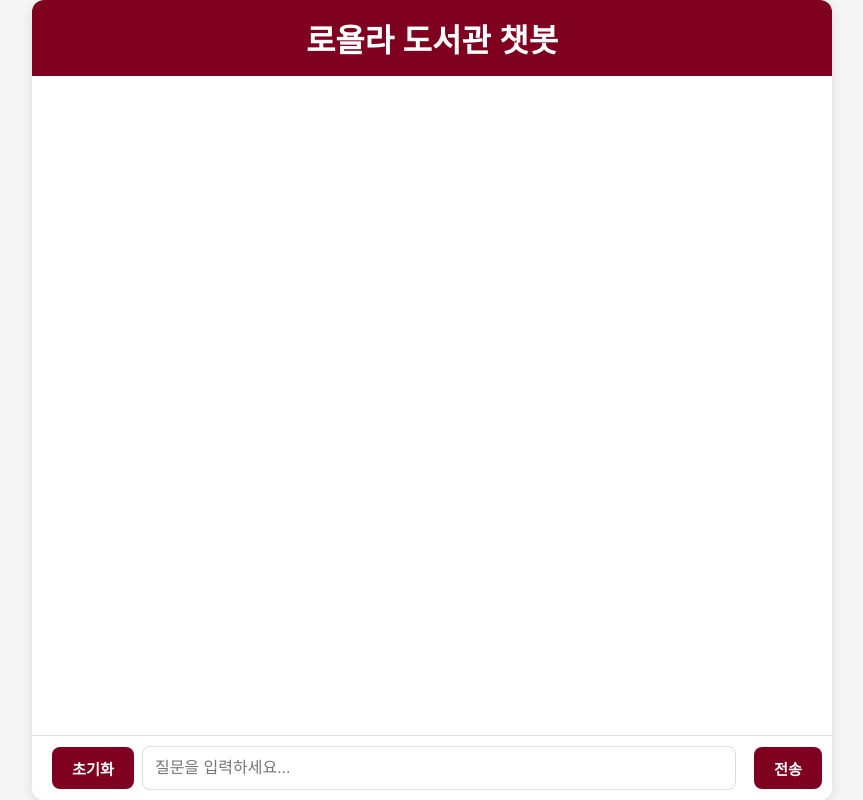
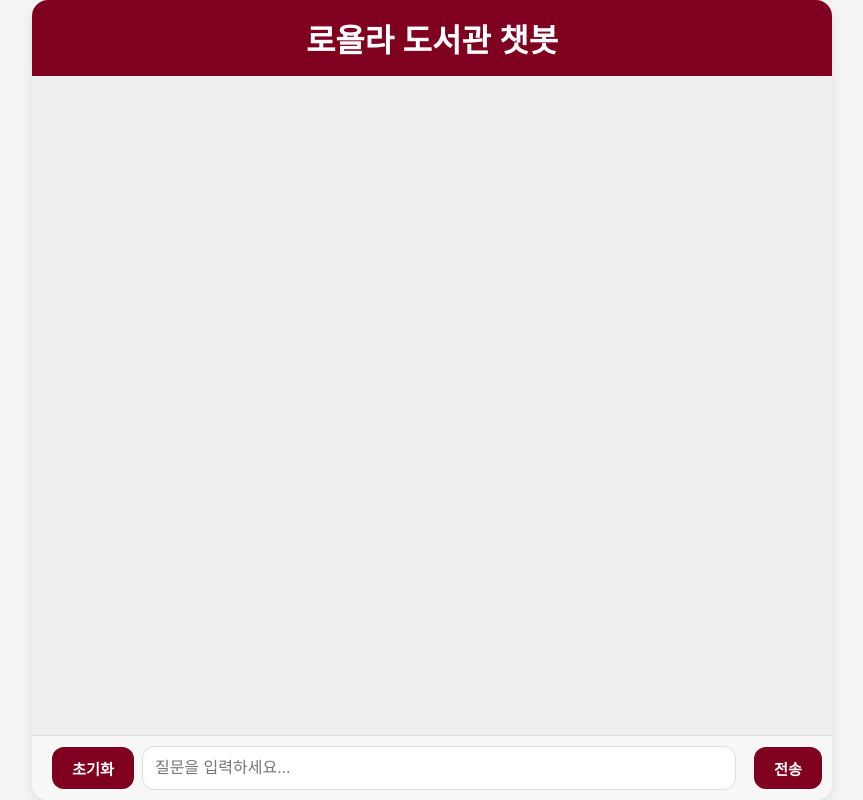
Before and after one commit to PumpKiKin/lyolla, a Django app: page /chat/ in a window 1280 px wide. Shown: the whole page, without its empty margins (208-1071 px from the left). Run offline with Django 5.2, Linux system fonts and the light colour scheme; parts of the project's set-up code (start-up, migrations or seed data) failed here and were passed over; some libraries are stand-ins or nearby versions.

Commit message:
UI 디테일 수정

```diff
--- a/chatbot_app/static/chatbot_app/style.css
+++ b/chatbot_app/static/chatbot_app/style.css
@@ -22,7 +22,7 @@ body {
   max-width: 800px;
   height: 100%;
   background: #fff;
-  border-radius: 12px;
+  border-radius: 16px;
   box-shadow: 0 4px 12px rgba(0,0,0,0.1);
   overflow: hidden;
 }
@@ -46,16 +46,18 @@ body {
   display: flex;
   flex-direction: column;
   gap: 12px;
+  background: #eeeeee;
 }
 
 /* 메시지 공통 */
 .message {
   max-width: 75%;
   padding: 12px 16px;
-  border-radius: 16px;
+  border-radius: 20px;
   line-height: 1.5;
   font-size: 0.95rem;
   animation: fadeIn 0.3s ease;
+  box-shadow: 0 2px 4px rgba(0, 0, 0, 0.1);
 }
 
 @keyframes fadeIn {
@@ -74,7 +76,7 @@ body {
 /* 봇 메시지 */
 .bot-message {
   align-self: flex-start;
-  background: #f1f1f1;
+  background: #f7f7f7;
   color: #222;
   border-bottom-left-radius: 4px;
 }
@@ -86,14 +88,14 @@ body {
   gap: 8px;
   padding: 10px;
   border-top: 1px solid #ddd;
-  background: #fff;
+  background: #f7f7f7;
 }
 
 .chat-form input {
   flex: 1;
   padding: 12px;
   border: 1px solid #ddd;
-  border-radius: 8px;
+  border-radius: 12px;
   font-size: 1rem;
   outline: none;
 }
@@ -104,7 +106,7 @@ body {
   background: #800020;
   color: white;
   border: none;
-  border-radius: 8px;
+  border-radius: 12px;
   cursor: pointer;
   font-weight: 600;
 }
@@ -116,7 +118,7 @@ body {
 .send-btn {
   height: 42px;                /* 입력창 높이에 맞춤 */
   padding: 0 16px;
-  border-radius: 8px;
+  border-radius: 12px;
   font-size: 0.95rem;
   font-weight: 600;
   cursor: pointer;
@@ -210,7 +212,7 @@ body {
   background: rgba(0, 0, 0, 0.7);
   color: white;
   padding: 15px 30px;
-  border-radius: 10px;
+  border-radius: 32px;
   font-size: 1rem;
   font-weight: bold;
   z-index: 1000;
```
